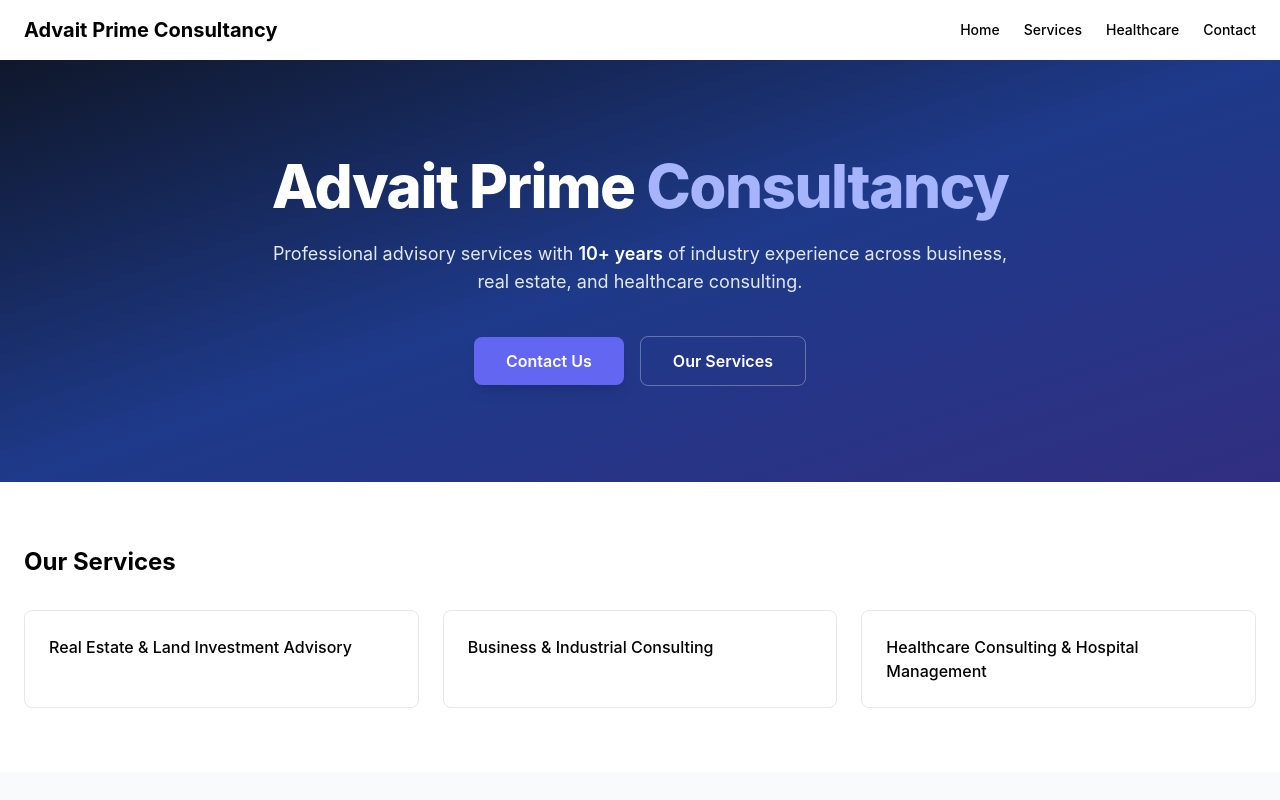
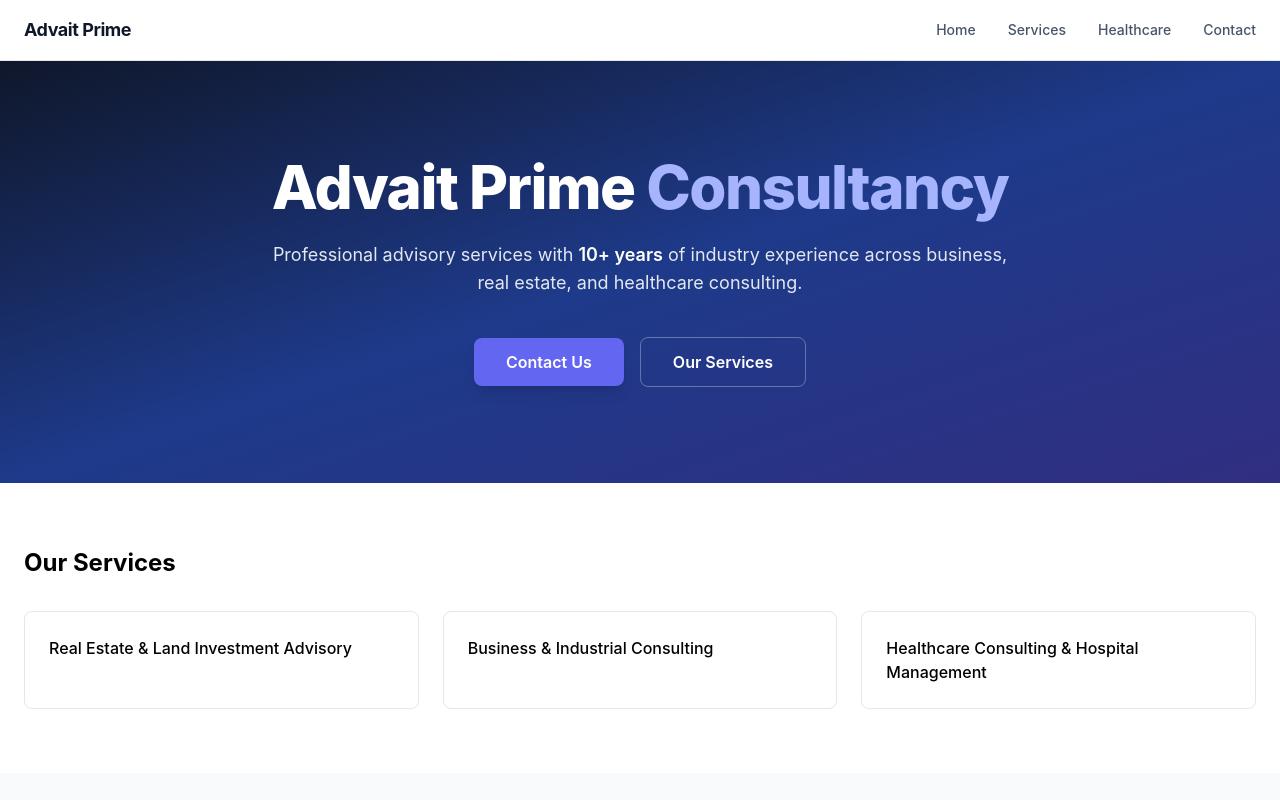
Before and after one commit to psh2590/advait-prime-website, a React app in the folder frontend/: page / in a window 1280 px wide. Shown: the top 800 px of the page. Built offline with nearby package versions, Linux system fonts and the light colour scheme; the HTML template or start-up script is replaced by a standard one.

Commit message:
Update Navbar.jsx

```diff
--- a/frontend/src/components/Navbar.jsx
+++ b/frontend/src/components/Navbar.jsx
@@ -1,15 +1,16 @@
 export default function Navbar() {
   return (
-    <header className="bg-white shadow">
-      <div className="max-w-7xl mx-auto px-6 py-4 flex justify-between items-center">
-        <h1 className="text-xl font-bold text-primary">
-          Advait Prime Consultancy
+    <header className="sticky top-0 z-50 bg-white/80 backdrop-blur border-b">
+      <div className="mx-auto max-w-7xl px-6 py-4 flex items-center justify-between">
+        <h1 className="text-lg font-bold tracking-tight text-slate-900">
+          Advait Prime
         </h1>
-        <nav className="space-x-6 text-sm font-medium">
-          <a href="#" className="hover:text-primary">Home</a>
-          <a href="#" className="hover:text-primary">Services</a>
-          <a href="#" className="hover:text-primary">Healthcare</a>
-          <a href="#" className="hover:text-primary">Contact</a>
+
+        <nav className="flex gap-8 text-sm font-medium text-slate-600">
+          <a href="#home" className="hover:text-slate-900">Home</a>
+          <a href="#services" className="hover:text-slate-900">Services</a>
+          <a href="#healthcare" className="hover:text-slate-900">Healthcare</a>
+          <a href="#contact" className="hover:text-slate-900">Contact</a>
         </nav>
       </div>
     </header>
```
